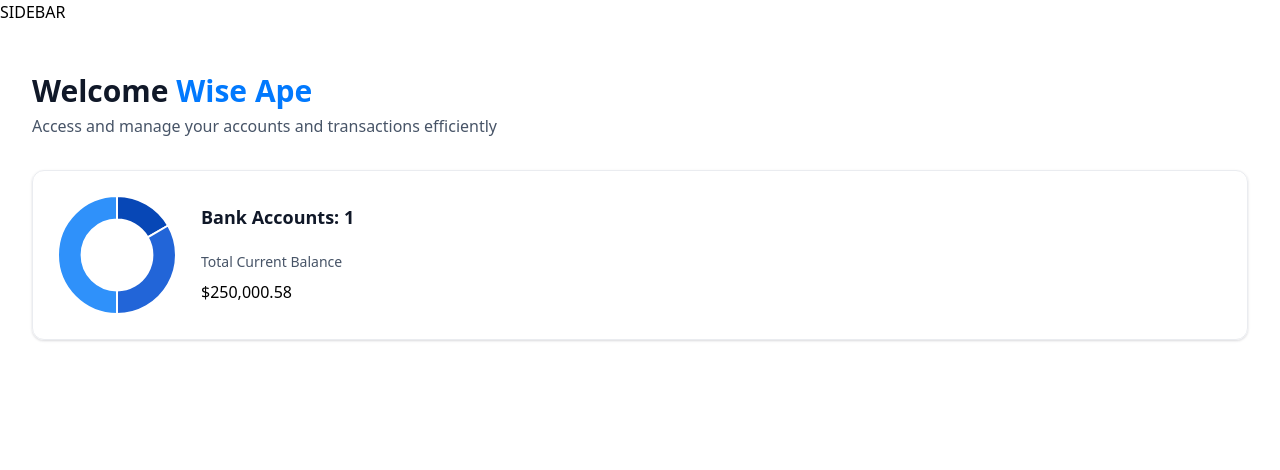
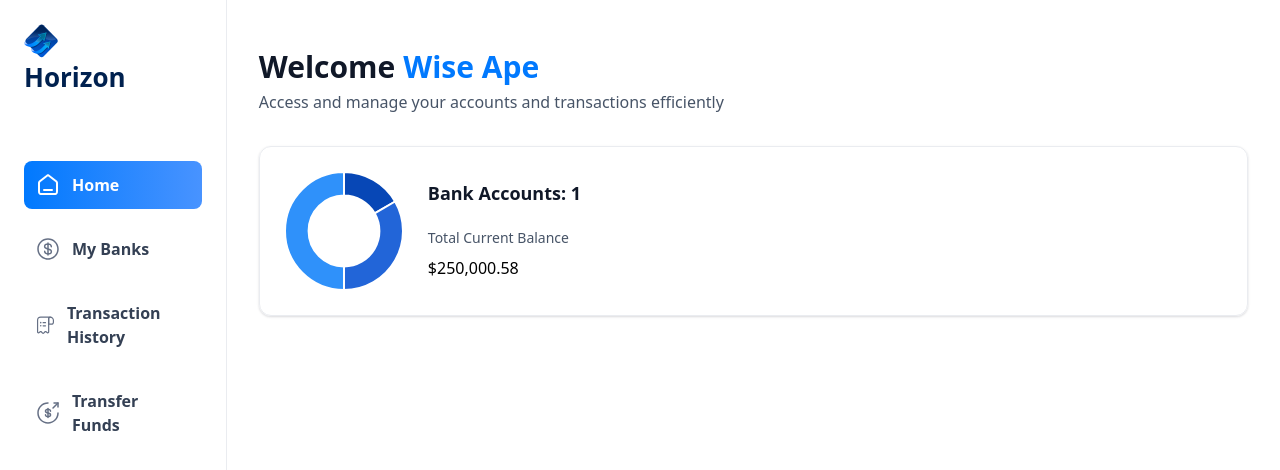
Before and after one commit to KyOnwe/wisestbank, a Next.js app: page / in a window 1280 px wide. Shown: the top 470 px of the page. Built offline with nearby package versions, Linux system fonts and the light colour scheme.

Commit message:
setup sidebar with icons

```diff
--- a/app/(root)/layout.tsx
+++ b/app/(root)/layout.tsx
@@ -1,11 +1,14 @@
+import Sidebar from "@/components/Sidebar";
+
 export default function RootLayout({
   children,
 }: Readonly<{
   children: React.ReactNode;
 }>) {
+  const loggedIn = { fistName: 'Evil', lastName: 'Urge' };
   return (
-   <main>
-     SIDEBAR
+   <main className="flex h-screen w-full font-inter">
+     <Sidebar user={loggedIn} />
      {children}
    </main>
   );
--- /dev/null
+++ b/components/Sidebar.tsx
@@ -0,0 +1,54 @@
+'use client'
+
+import Link from 'next/link'
+import Image from 'next/image'
+import { sidebarLinks } from '@/constants'
+import { cn } from '@/lib/utils'
+import { usePathname } from 'next/navigation'
+
+const Sidebar = ({user}: SiderbarProps) => {
+    const pathname = usePathname();
+
+
+  return (
+    <section className='sidebar'>
+        <nav className='flex flex-col gap-4'>
+            <Link href="/" className='mb-12 cursor-pointer items-center gap-2'>
+                <Image
+                   src="/icons/logo.svg"
+                   width={34}
+                   height={34}
+                   alt="Horizon logo"
+                   className="size-[24pxl] max-xl:size-14"
+                />
+                <h1 className='sidebar-logo'>
+                    Horizon
+                </h1>
+
+            </Link>
+
+            {sidebarLinks.map((item) => {
+                const isActive = pathname === item.route || pathname.startsWith(`${item.route}/`)
+                return (
+                    <Link href={item.route} key={item.label} className={cn('sidebar-link', {'bg-bank-gradient': isActive})}>
+                        <div className='relative size-6'>
+                            <Image src={item.imgURL} alt={item.label} fill className={cn({'brightness-[3] invert-0': isActive})} />
+                        </div>
+                        <p className={cn("sidebar-label", {"!text-white": isActive })}>
+                            {item.label}
+                        </p>
+                    </Link>
+                )
+            })}
+
+
+            USER
+        </nav>
+
+
+        FOOTER
+    </section>
+  )
+}
+
+export default Sidebar
```
